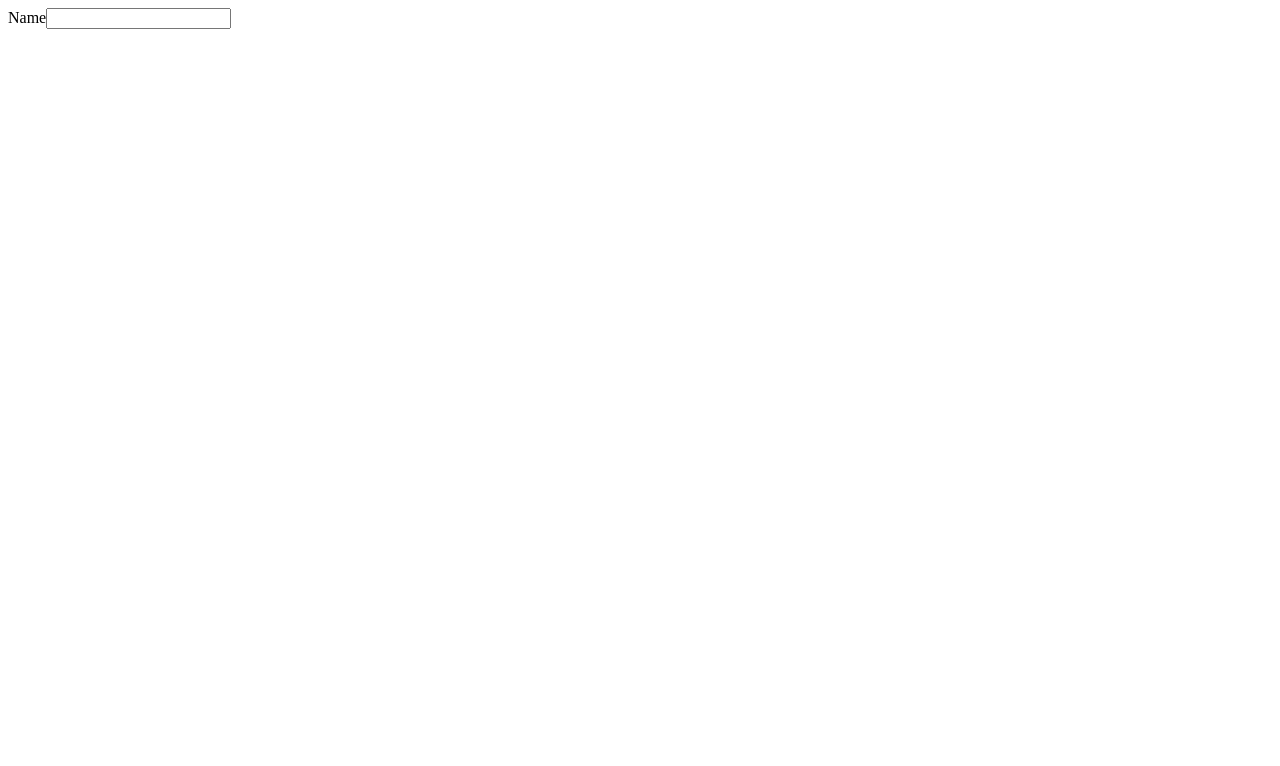
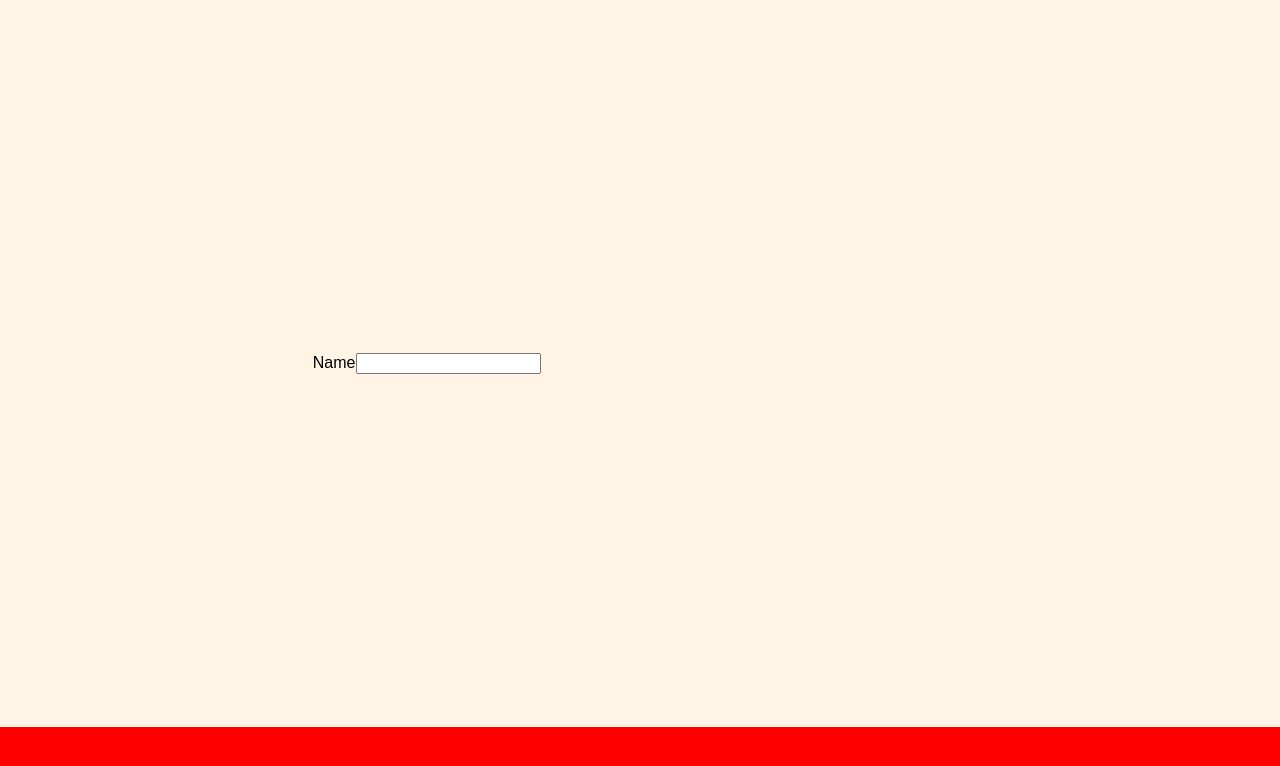
Before and after one commit to Ob1devonn/resume-maker, a React (Vite) app: page / in a window 1280 px wide. Shown: the top 766 px of the page. Built offline with nearby package versions, Linux system fonts and the light colour scheme.

Commit message:
Take previous layout

```diff
--- a/src/App.tsx
+++ b/src/App.tsx
@@ -1,11 +1,15 @@
 const App = () => {
   return (
-    <>
-      <form>
-        <label htmlFor="name">Name</label>
-        <input type="text" id="name" />
-      </form>
-    </>
+    <div className="container">
+      <main>
+        <form className="">
+          <label htmlFor="name">Name</label>
+          <input type="text" id="name" />
+        </form>
+      </main>
+      <aside></aside>
+      <footer></footer>
+    </div>
   );
 };
 
--- a/src/index.css
+++ b/src/index.css
@@ -0,0 +1,101 @@
+* {
+  margin: 0;
+}
+body {
+  font-family: "Ubuntu", sans-serif;
+  background-color: hsl(34, 100%, 95%);
+}
+
+.container {
+  display: grid;
+  grid-template-rows: 10fr 1fr;
+  grid-template-columns: 2fr 1fr;
+  grid-template-areas:
+    "main aside"
+    "footer footer";
+  height: 100vh;
+}
+
+main {
+  grid-area: main;
+  display: flex;
+  justify-content: center;
+  align-items: center;
+}
+.resume {
+  width: 90%;
+  height: 80%;
+  box-shadow: 0 4px 8px rgba(0, 0, 0, 0.281);
+  display: grid;
+  grid-template-rows: 1fr 6fr;
+}
+.header {
+  background-color: hsl(214, 100%, 70%);
+  display: flex;
+  flex-direction: column;
+  align-items: center;
+  justify-content: center;
+  color: white;
+  text-shadow: 0 4px 8px rgba(0, 0, 0, 0.281);
+}
+.contact {
+  display: flex;
+  gap: 2rem;
+}
+.body-sec {
+  background-color: hsl(214, 90%, 100%);
+}
+.sections {
+  display: flex;
+  flex-direction: column;
+}
+.details {
+  display: flex;
+  flex-direction: column;
+  align-items: center;
+  gap: 1rem;
+  padding: 1rem;
+  text-align: center;
+}
+.details time {
+  align-self: flex-start;
+}
+.details div h4 {
+  padding-bottom: 10px;
+}
+.sections h3 {
+  background-color: hsl(214, 90%, 90%);
+  padding: 0.5rem;
+}
+
+aside {
+  grid-area: aside;
+  display: flex;
+  flex-direction: column;
+  gap: 1rem;
+  justify-content: center;
+}
+
+.form {
+  display: flex;
+  flex-direction: column;
+  gap: 0.5rem;
+  background-color: #ffd6a1;
+  padding: 1.5rem;
+  margin: 1rem;
+  border-radius: 1rem;
+  box-shadow: 0 4px 8px rgba(0, 0, 0, 0.281);
+}
+.input {
+  border-radius: 0.45rem;
+}
+.input-text {
+  display: flex;
+  flex-direction: column;
+  gap: 10px;
+}
+
+footer {
+  background-color: red;
+  grid-area: footer;
+}
```
